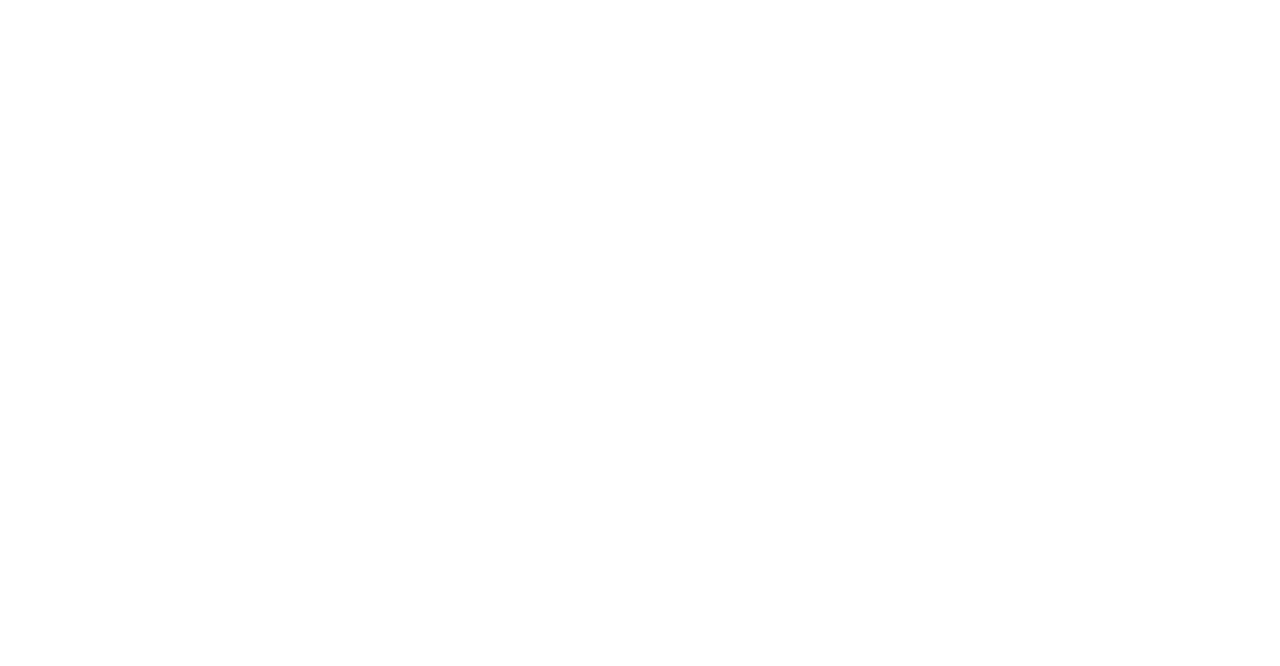
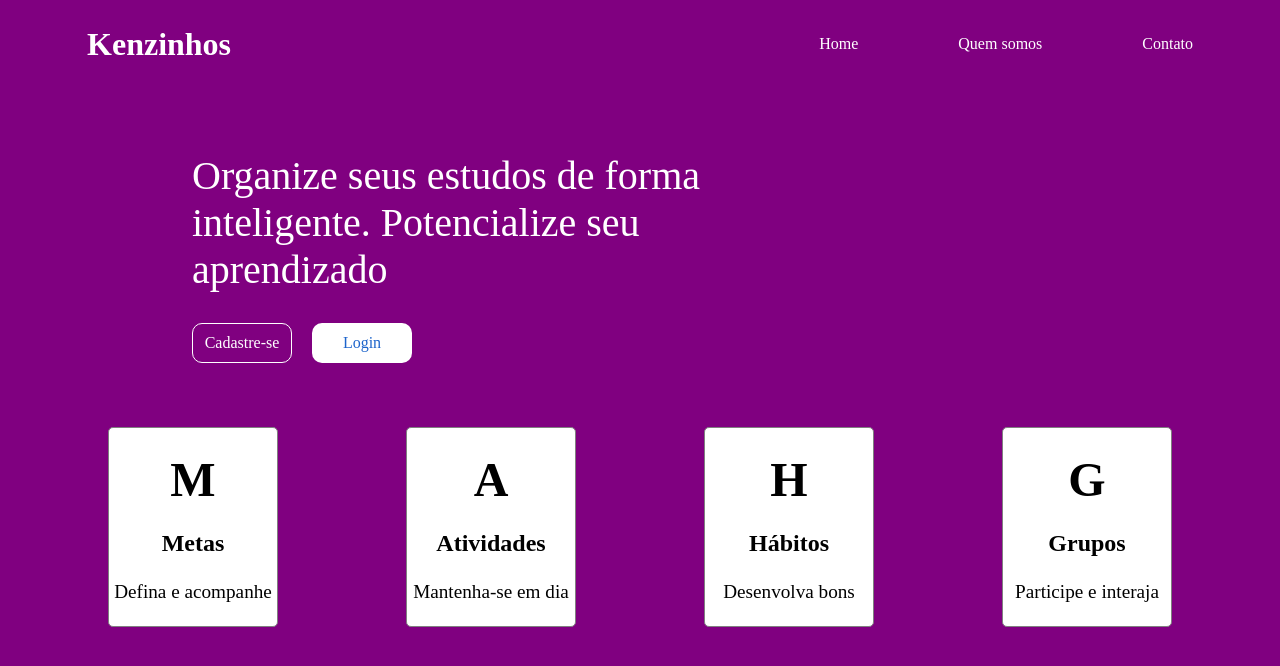
Before and after one commit to ayamello/kenzinhos-approved, a React (Create React App) app: page / in a window 1280 px wide. Shown: the top 666 px of the page. Built offline with nearby package versions, Linux system fonts and the light colour scheme.

Commit message:
style(improving style): creating the body of the aplication

```diff
--- a/src/Components/HomeCard/index.js
+++ /dev/null
@@ -1,13 +0,0 @@
-
-
-const HomeCard = () => {
-
-
-    return(
-        <div>
-
-        </div>
-    )
-};
-
-export default HomeCard;
--- a/src/Pages/Home/index.js
+++ b/src/Pages/Home/index.js
@@ -1,11 +1,61 @@
-import { HomeContainer } from "./styles";
-import HomeCard from "../../Components/HomeCard";
+import { HomeContainer,
+        HomeHeader,
+        BodyContainer,
+        ButtonPurple,
+        ButtonWhite,
+        ImgContainer,
+        HomeCards,
+        HomeCardsContainer
+    } from "./styles";
 
 const Home = () => {
     return(
-        <div>
-            <HomeCard/>
-        </div>
+        <HomeContainer>
+            <HomeHeader>
+                <h1>Kenzinhos</h1>
+                <nav>
+                    <a href='/'>Home</a>
+                    <a href='/quemsomos'>Quem somos</a>
+                    <a href='/contato'>Contato</a>
+                </nav>
+                <button>=</button>
+            </HomeHeader>
+            <BodyContainer>
+                <h1>
+                    Organize seus estudos de forma inteligente.
+                    Potencialize seu aprendizado
+                </h1>
+                <div>
+                    <ButtonPurple>Cadastre-se</ButtonPurple>
+                    <ButtonWhite>Login</ButtonWhite>
+                </div>
+            </BodyContainer>
+            <ImgContainer>
+                Imagem
+            </ImgContainer>
+            <HomeCardsContainer>
+                <HomeCards>
+                    <h1>M</h1>
+                    <h4>Metas</h4>
+                    <p>Defina e acompanhe</p>
+                </HomeCards>
+                <HomeCards>
+                    <h1>A</h1>
+                    <h4>Atividades</h4>
+                    <p>Mantenha-se em dia</p>
+                </HomeCards>
+                <HomeCards>
+                    <h1>H</h1>
+                    <h4>Hábitos</h4>
+                    <p>Desenvolva bons</p>
+                </HomeCards>
+                <HomeCards>
+                    <h1>G</h1>
+                    <h4>Grupos</h4>
+                    <p>Participe e interaja</p>
+                </HomeCards>
+            </HomeCardsContainer>
+        </HomeContainer>
     );
 }
 
--- a/src/Pages/Home/styles.js
+++ b/src/Pages/Home/styles.js
@@ -1,9 +1,193 @@
 import styled from "styled-components";
+// import background from
+
 
 export const HomeContainer = styled.div`
-    background-image: src'';
+
+    background-color: purple;
+    width: 100%;
+    height: 100vh;
+
 `;
 
-export const HomeCardContainer = styled.div`
+
+export const HomeHeader = styled.header`
+
+    display: flex;
+    justify-content:space-between;
+    padding: 5%;
+    align-items: center;
+
+    h1{
+        color: white;
+    }
+
+    button{
+        color: white;
+        background:none;
+    }
+
+    nav{
+        display: none;
+    }
+
+    @media (min-width: 768px){
+
+        padding: 2%;
+
+        button{
+            display: none;
+        }
+
+        nav{
+            display: flex;
+            align-items: center;
+            column-gap: 100px;
+        }
+
+        a{
+            color: white;
+        }
+    }
+
+    @media (min-width: 1024px){
+
+        h1{
+            margin-left: 5%;
+        }
+
+        nav{
+            margin-right: 5%;
+        }
+    }
 
 `;
+
+export const BodyContainer = styled.div`
+
+    margin: 10%;
+    width: 65%;
+
+    h1{
+        color: white;
+        font-size: 1.6rem;
+        font-weight: 200;
+    }
+
+    div{
+        margin-top: 30px;
+        display: flex;
+        column-gap: 20px;
+    }
+
+    @media (min-width: 768px) {
+
+        margin: 5%;
+        margin-left: 15%;
+        width: 30%;
+
+    }
+
+    @media (min-width: 1024px){
+
+        width: 50%;
+
+        h1{
+            font-size: 2.5rem;
+        }
+    }
+
+`;
+
+export const ImgContainer = styled.div`
+
+    margin: auto;
+    width: 150px;
+    height: 150px;
+    background-color: gray;
+
+    @media (min-width: 768px){
+
+        display: none;
+    }
+
+`;
+
+export const HomeCardsContainer = styled.div`
+
+    /* background-image: src($); */
+    display: none;
+
+
+    @media (min-width: 768px){
+
+        display: flex;
+        flex-direction: row;
+        justify-content: center;
+        column-gap: 8%;
+        padding-bottom: 20px;
+
+    }
+
+    @media (min-width: 1024px){
+
+        column-gap: 10%;
+    }
+`;
+
+export const HomeCards = styled.div`
+
+    width: 140px;
+    height: 170px;
+    background-color: white;
+    text-align: center;
+    border-radius: 5px;
+    border: 1px solid grey;
+    display: flex;
+    flex-direction: column;
+    justify-content: space-evenly;
+
+
+    h1{
+        font-size: 3rem;
+    }
+
+    h4{
+        font-size: 1.5rem;
+    }
+
+    p{
+        font-size: 1.2rem;
+    }
+
+    @media (min-width: 1024px){
+
+        width: 170px;
+        height: 200px;
+    }
+
+`;
+
+export const ButtonWhite = styled.button`
+
+        height: 40px;
+        width: 100px;
+        background-color: white;
+        border-radius: 10px;
+        border: none;
+        color: var(--blue-color);
+        font-size: 1rem;
+
+`;
+
+export const ButtonPurple = styled.button`
+
+        height: 40px;
+        width: 100px;
+        background: none;
+        border-radius: 10px;
+        color: white;
+        border: 1px solid white;
+        font-size: 1rem;
+
+`;
```
